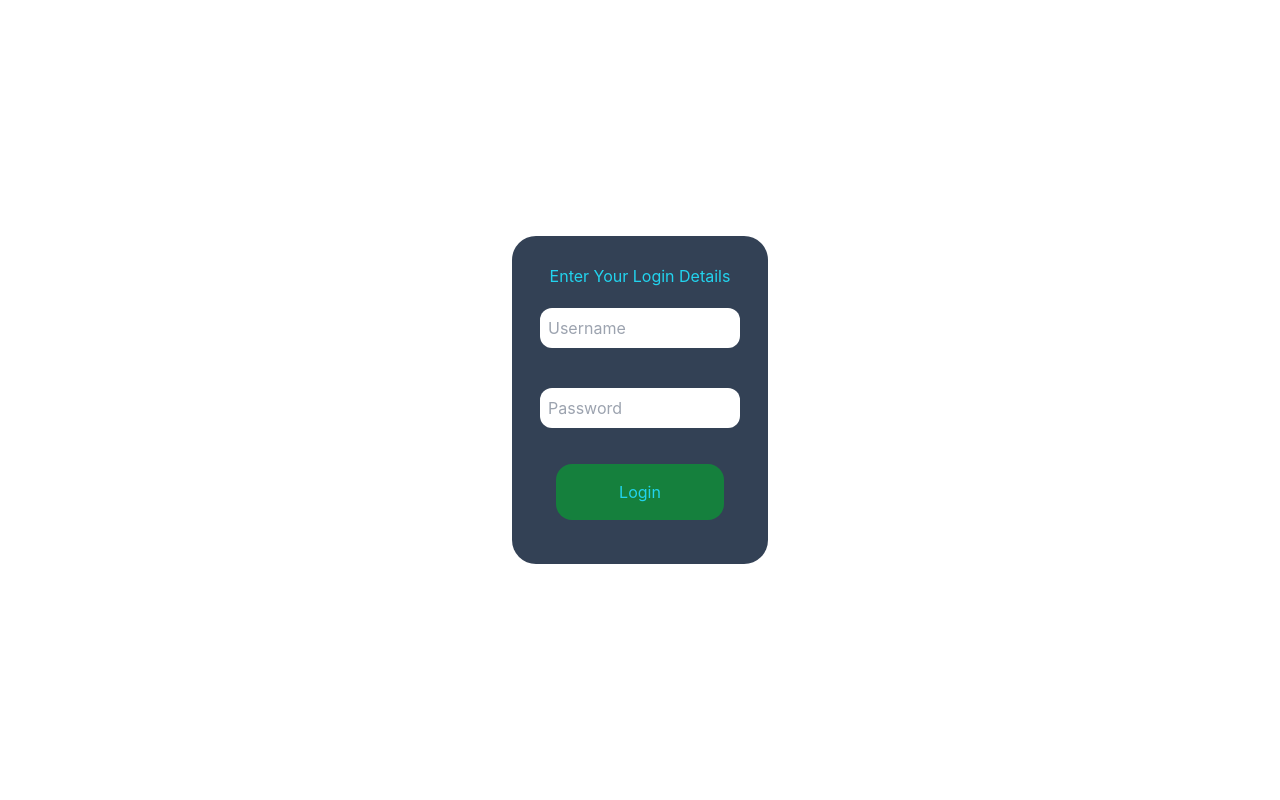
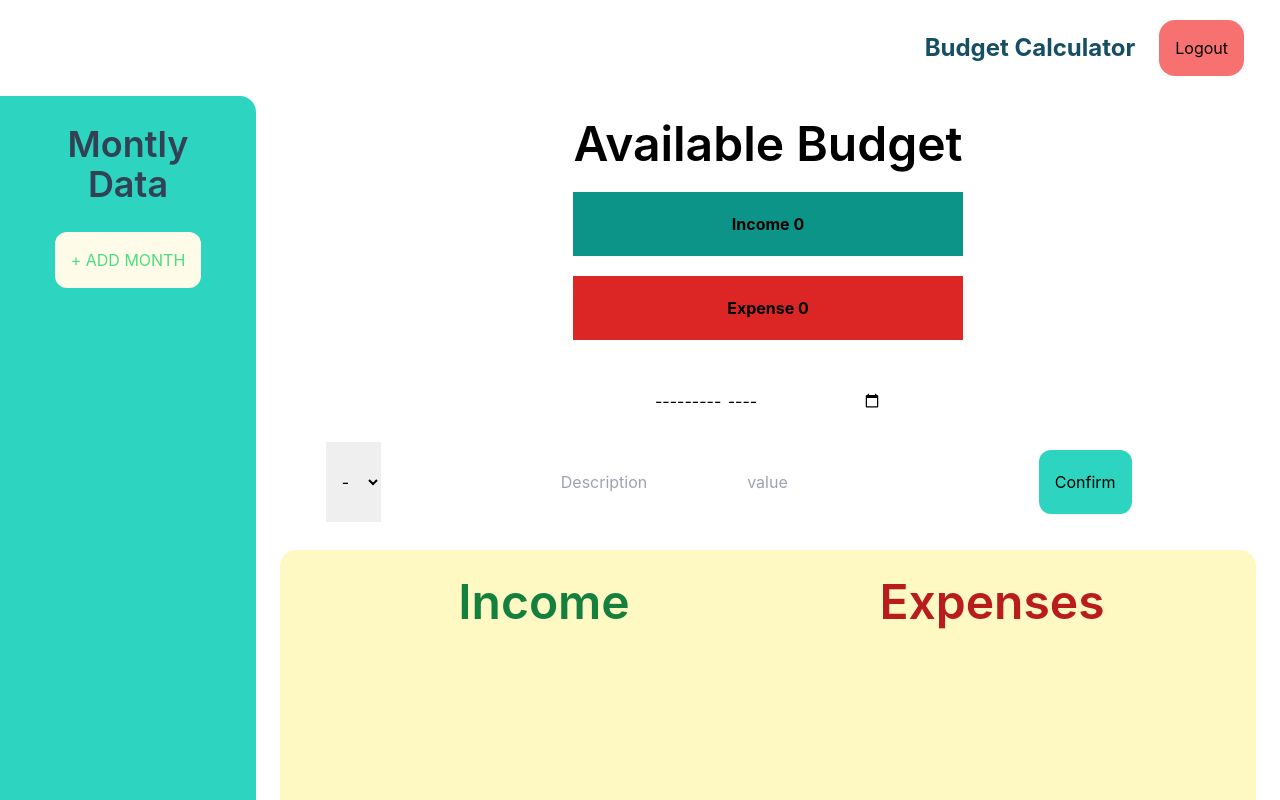
Before and after one commit to himanshuhimmy/login, a React (Create React App) app: page / in a window 1280 px wide. Shown: the top 800 px of the page. Built offline with nearby package versions, Linux system fonts and the light colour scheme.

Commit message:
reFactor

```diff
--- a/src/components/MiniProject-BudgetCal/InputData/Calculator.jsx
+++ b/src/components/MiniProject-BudgetCal/InputData/Calculator.jsx
@@ -1,39 +1,102 @@
-import { useEffect, useState } from "react";
+import { useEffect, useRef, useState } from "react";
 import DataInput from "./DataInput";
 
 const Calculator = () => {
-  let [totalAmount, setTotalAmount] = useState(() => {
-    let saved = localStorage.getItem(`totalAmount`);
-    return saved ? JSON.parse(saved) : { income: 0, expense: 0 };
+  let [monthValue, setmonthValue] = useState();
+  let [incomeState, setIncomeState] = useState(() => {
+    const saved = localStorage.getItem("incomeState");
+    return saved
+      ? JSON.parse(saved)
+      : [
+          {
+            enteredDec: "",
+            month: "",
+            IncomeNew: 0,
+          },
+        ];
   });
 
+  let [expenceState, setExpenceState] = useState(() => {
+    const saved = localStorage.getItem("expenceState");
+    return saved
+      ? JSON.parse(saved)
+      : [
+          {
+            enteredDec: "",
+            month: "",
+            ExpenseNew: 0,
+          },
+        ];
+  });
+
+  let inputClass = "rounded-xl p-2 m-5";
+
   useEffect(() => {
-    localStorage.setItem(`totalAmount`, JSON.stringify(totalAmount));
-  }, [totalAmount]);
+    localStorage.setItem("incomeState", JSON.stringify(incomeState));
+  }, [incomeState]);
 
-  let incomeTotal = 0;
-  let expenceTotal = 0;
+  useEffect(() => {
+    localStorage.setItem("expenceState", JSON.stringify(expenceState));
+  }, [expenceState]);
+
+  let filteredIncome = incomeState
+    .filter((el) => monthValue?.current?.value === el.month)
+    .map((el) => ({
+      enteredDec: el.enteredDec,
+      IncomeNew: el.IncomeNew,
+      month: el.month,
+    }));
+
+  let IncomeMonth = filteredIncome.reduce(
+    (total, num) => total + Number(num.IncomeNew),
+    0
+  );
+
+  let filteredExpence = expenceState
+    .filter((el) => monthValue?.current?.value === el.month)
+    .map((el) => ({
+      enteredDec: el.enteredDec,
+      ExpenseNew: el.ExpenseNew,
+      month: el.month,
+    }));
+
+  let ExpenceMonth = filteredExpence.reduce(
+    (total, num) => total + num.ExpenseNew,
+    0
+  );
 
   return (
     <div className="w-[80%] p-6">
       <h1 className="font-semibold  text-5xl mb-4">Available Budget</h1>
       <h2 className="font-semibold text-4xl mb-6">
-        {totalAmount.income - totalAmount.expense}
+        {/* {totalAmount.income - totalAmount.expense} */}
       </h2>
 
       <div className="w-full">
         <h3 className="bg-teal-600 p-5 font-bold w-[40%] m-auto mb-5">
-          Income {totalAmount.income}
+          Income {IncomeMonth}
         </h3>
         <h3 className="bg-red-600 p-5 font-bold w-[40%] m-auto mb-5">
-          Expense {totalAmount.expense}
+          Expense {ExpenceMonth}
         </h3>
       </div>
+
+      <input
+        value={monthValue}
+        onChange={(e) => setmonthValue(e.target.value)}
+        className={`w-[25%] ${inputClass}`}
+        required
+        placeholder="Enter Month"
+        type="month"
+      />
+
       <div>
         <DataInput
-          incomeTotal={incomeTotal}
-          expenceTotal={expenceTotal}
-          setTotalAmount={setTotalAmount}
+          setExpenceState={setExpenceState}
+          setIncomeState={setIncomeState}
+          monthValue={monthValue}
+          filteredIncome={filteredIncome}
+          filteredExpence={filteredExpence}
         />
       </div>
     </div>
--- a/src/components/MiniProject-BudgetCal/InputData/DataInput.jsx
+++ b/src/components/MiniProject-BudgetCal/InputData/DataInput.jsx
@@ -1,55 +1,20 @@
 import { useEffect, useRef, useState } from "react";
 import ValuesList from "./ValuesList";
 
-const DataInput = ({ expenceTotal, incomeTotal, setTotalAmount }) => {
+const DataInput = ({
+  setIncomeState,
+  setExpenceState,
+  monthValue,
+  filteredExpence,
+  filteredIncome,
+}) => {
   let inputClass = "rounded-xl p-2 m-5";
 
   let inputDescription = useRef();
   let inputvalues = useRef();
   let reset = useRef();
 
-  let [monthDisplay, setMonthDisplay] = useState(``);
-
-  let [incomeState, setIncomeState] = useState(() => {
-    const saved = localStorage.getItem("incomeState");
-    return saved
-      ? JSON.parse(saved)
-      : [
-          {
-            enteredDec: "",
-            month: "",
-            IncomeNew: 0,
-          },
-        ];
-  });
-
-  let [expenceState, setExpenceState] = useState(() => {
-    const saved = localStorage.getItem("expenceState");
-    return saved
-      ? JSON.parse(saved)
-      : [
-          {
-            enteredDec: "",
-            month: "",
-            ExpenseNew: 0,
-          },
-        ];
-  });
-
-  useEffect(() => {
-    localStorage.setItem("incomeState", JSON.stringify(incomeState));
-  }, [incomeState]);
-
-  useEffect(() => {
-    localStorage.setItem("expenceState", JSON.stringify(expenceState));
-  }, [expenceState]);
-
-  let [tempExp, setTempExp] = useState([]);
-  let [tempInc, setTempInc] = useState([]);
-  let monthRef = useRef();
-
   let [selectedValues, setSelectedValues] = useState(false);
-  console.log(selectedValues);
 
   function SelectValue(event) {
     let source = event.target.value;
@@ -59,77 +24,27 @@ const DataInput = ({ expenceTotal, incomeTotal, setTotalAmount }) => {
   function onSubmitForm(event) {
     event.preventDefault();
 
+    const inputValue = inputvalues.current.value;
+    const decValue = inputDescription.current.value;
     selectedValues
       ? setIncomeState((prev) => [
           ...prev,
           {
-            enteredDec: inputDescription.current.value,
-            month: monthRef.current.value,
-            IncomeNew: inputvalues.current.value,
+            enteredDec: decValue,
+            month: monthValue,
+            IncomeNew: inputValue,
           },
         ])
       : setExpenceState((prevData) => [
           ...prevData,
           {
-            enteredDec: inputDescription.current.value,
-            month: monthRef.current.value,
-            ExpenseNew: inputvalues.current.value,
+            enteredDec: decValue,
+            month: monthValue,
+            ExpenseNew: inputValue,
           },
         ]);
 
-    incomeState
-      .filter((el) => monthRef.current.value === el.month)
-      .map((el) => (incomeTotal += parseInt(el.IncomeNew)));
-
-    selectedValues &&
-      setTotalAmount((prev) => ({
-        ...prev,
-        income: incomeTotal + parseInt(inputvalues.current.value),
-      }));
-    console.log(incomeTotal);
-
-    expenceState
-      .filter((el) => monthRef.current.value === el.month)
-      .map((el) => {
-        expenceTotal += parseInt(el.ExpenseNew);
-      });
-    !selectedValues &&
-      setTotalAmount((prev) => ({
-        ...prev,
-        expense: expenceTotal + parseInt(inputvalues.current.value),
-      }));
-
-    let filteredIncome = incomeState
-      .filter((el) => monthRef.current.value === el.month)
-      .map((el) => ({
-        enteredDec: el.enteredDec,
-        IncomeNew: el.IncomeNew,
-        month: el.month,
-      }));
-    setTempInc(filteredIncome);
-
-    let filteredExpence = expenceState
-      .filter((el) => monthRef.current.value === el.month)
-      .map((el) => ({
-        enteredDec: el.enteredDec,
-        ExpenseNew: el.ExpenseNew,
-        month: el.month,
-      }));
-    setTempExp(filteredExpence);
-
-    let readableMonth = new Date(`${monthRef.current.value}-01`).toLocaleString(
-      "default",
-      {
-        month: "long",
-        year: "numeric",
-      }
-    );
-    setMonthDisplay(readableMonth);
-
-    // reset.current.reset();
-    // inputvalues.current.value = "";
-    // inputDescription.current.value = "";
-    // monthRef.current.value = "";
+    reset.current.reset();
   }
 
   return (
@@ -158,26 +73,15 @@ const DataInput = ({ expenceTotal, incomeTotal, setTotalAmount }) => {
             type="number"
             minLength={1}
           />
-
-          <input
-            ref={monthRef}
-            className={`w-[25%] ${inputClass}`}
-            required
-            placeholder="Enter Month"
-            type="month"
-          />
         </div>
         <div className="w-[15%] flex justify-center">
           <button className=" bg-teal-400 rounded-xl p-4  m-2">Confirm</button>
         </div>
       </form>
       <div>
-        <div className="font-semibold text-2xl  m-2">{monthDisplay}</div>
         <ValuesList
-          // expence={expenceState}
-          expence={tempExp}
-          // income={incomeState}
-          income={tempInc}
+          expence={filteredExpence}
+          income={filteredIncome}
           value={selectedValues}
         />
       </div>
--- a/src/components/MiniProject-BudgetCal/ProjectRoot.jsx
+++ b/src/components/MiniProject-BudgetCal/ProjectRoot.jsx
@@ -5,7 +5,7 @@ import SideNav from "./Sidebar/SideNav";
 import Calculator from "./InputData/Calculator";
 
 const ProjectRoot = () => {
-  let [login, setLogin] = useState(false);
+  let [login, setLogin] = useState(true);
 
   return (
     <div>
```
